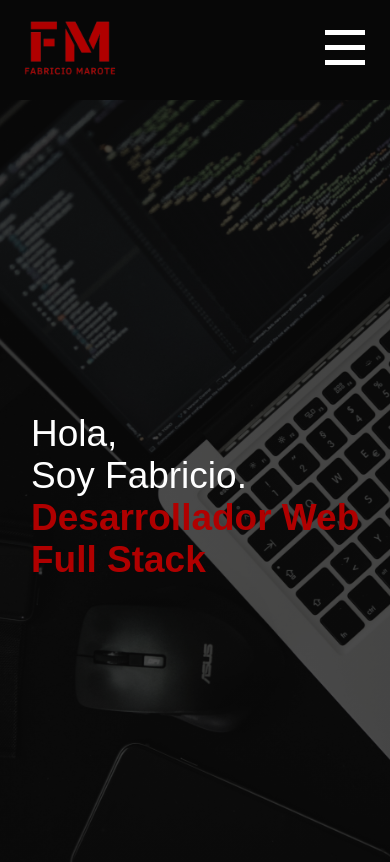
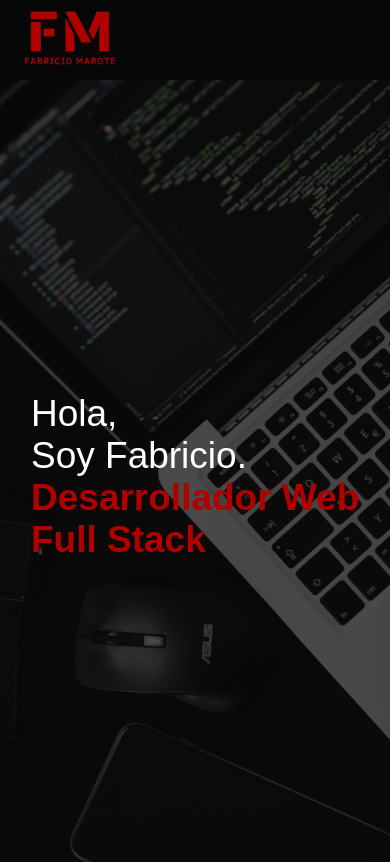
Before and after one commit to fabriciomarote/Portafolio-v1.5, a React (Create React App) app: page / in a window 390 px wide. Shown: the top 862 px of the page. Built offline with nearby package versions, Linux system fonts and the light colour scheme.

Commit message:
Se modifica ScrollButton y navbar

```diff
--- a/src/components/NavBar.jsx
+++ b/src/components/NavBar.jsx
@@ -34,7 +34,6 @@ const Navbar = () => {
                     </div>
                 </div>
             </div>
-
         </>
     );
 };
--- a/src/components/scroll/Styles.js
+++ b/src/components/scroll/Styles.js
@@ -21,4 +21,7 @@ export const Button = styled.div`
    z-index: 1;
    cursor: pointer;
    color: white;
+   @media (min-width: 1200px) {
+      display: none;
+   }
 `
--- a/src/styles/Home.css
+++ b/src/styles/Home.css
@@ -27,7 +27,6 @@ body {
   .box-home .span1 {
     font-weight: 600;
     color: #B00000;
-    position: sticky;
   }
 
   .footer {
--- a/src/styles/NavBar.css
+++ b/src/styles/NavBar.css
@@ -124,7 +124,7 @@
     flex-direction: row;
     justify-content: left;
     width: 100%;
-    height: 100px;
+    height: 80px;
   }
   .nav > .nav-btn {
     display: inline-block;
@@ -142,6 +142,7 @@
     padding: 15px;
     margin: 10px;
     cursor: pointer;
+    display: none;
   }
   .nav > .nav-btn > label > span {
     display: block;
@@ -159,7 +160,8 @@
     overflow-x: hidden;
     top: 100px;
     left: 0px;
-    background-color: #000000b3;
+    background-color: #000000;
+    display: none;
   }
   .nav > .nav-links > a  {
     width: 100%;
```
Also changed, not shown: src/assets/img/fondos/black-dark.jpg (added). Lines whose indentation alone changed are shown as unchanged.
